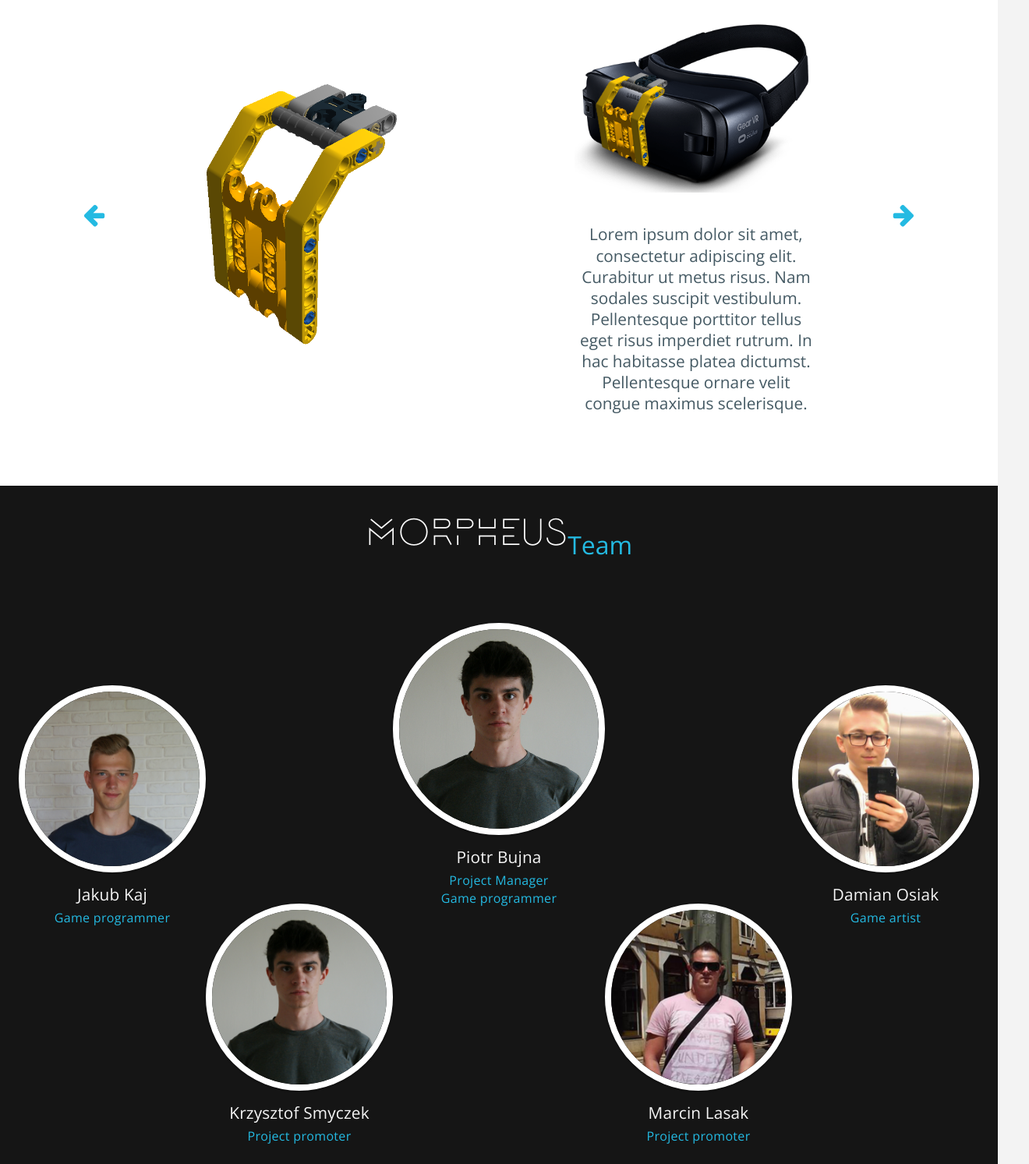
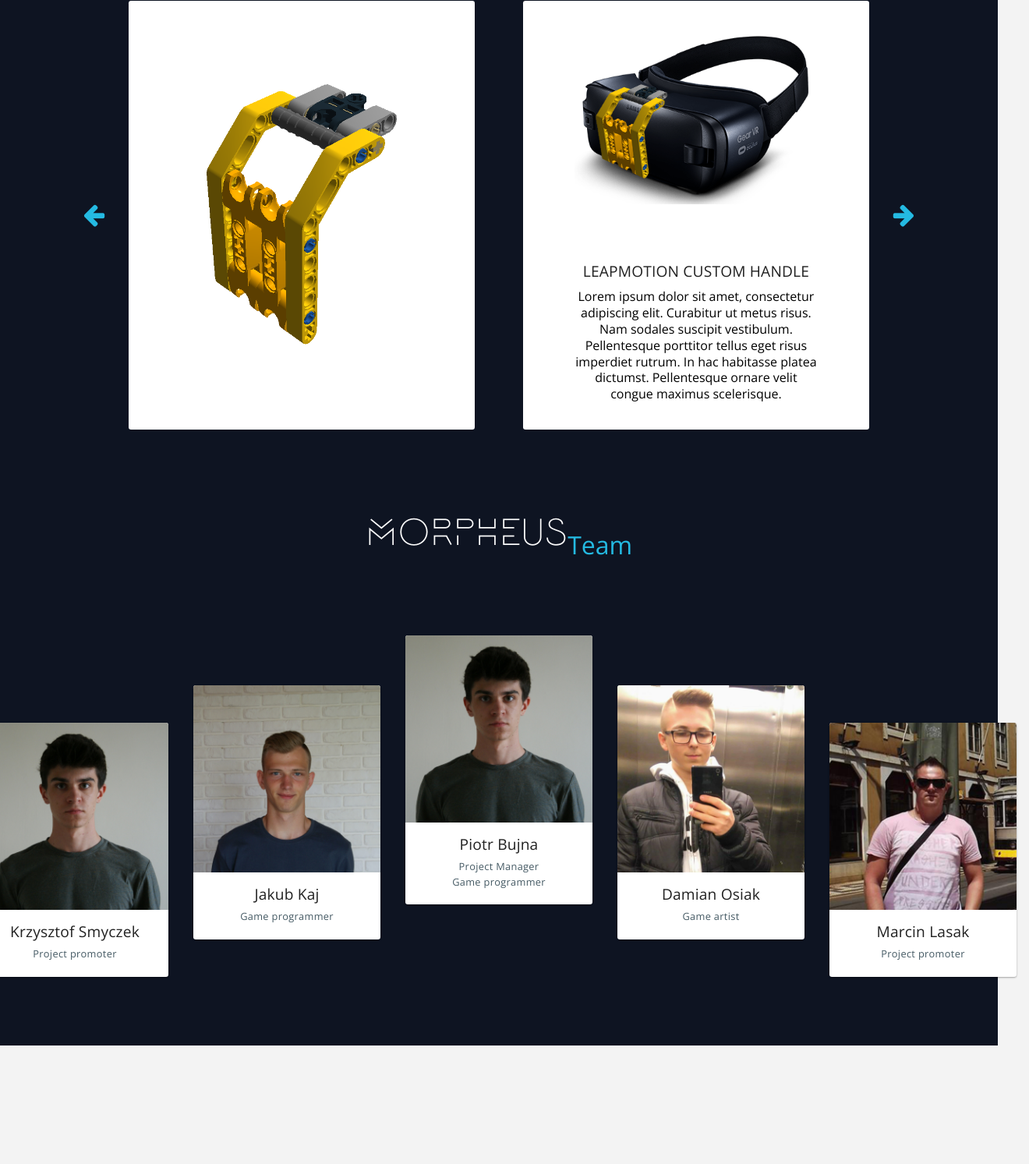
Before and after one commit to pszyrek/morpheusproject_page, a website: page app/index.html in a window 1280 px wide. Shown: the part 2767-4260 px from the top of the page at 78% size, 1320 px wide, since content can reach past the window. After the commit the page ends 4108 px from the top, so only its background shows below. Drawn offline with nearby package versions, Linux system fonts and the light colour scheme; files that its build step writes are made by us from their sources; files whose address does not match are found by name.

Commit message:
customize team-section, few little corection

```diff
--- a/app/assets/scripts/main.js
+++ b/app/assets/scripts/main.js
@@ -1 +1 @@
-function plusSlides(e){showSlides(slideIndex+=e)}function currentSlide(e){showSlides(slideIndex=e)}function showSlides(e){var s,l=document.getElementsByClassName("step");for(e>l.length&&(slideIndex=1),e<1&&(slideIndex=l.length),s=0;s<l.length;s++)l[s].style.display="none";l[slideIndex-1].style.display="flex"}window.addEventListener("scroll",function(e){var s=this.pageYOffset,l=document.getElementsByClassName("header__navbar-item");if(s>=100){document.getElementById("header").classList.add("bg-col-tertiary");for(var t=0;t<l.length;t++)l[t].classList.add("bg-item")}else{document.getElementById("header").classList.remove("bg-col-tertiary");for(var t=0;t<l.length;t++)l[t].classList.remove("bg-item")}}),window.sr=ScrollReveal({reset:!0}),sr.reveal(".link-section__container__tab",300);var slideIndex=1;showSlides(slideIndex);
+function plusSlides(e){showSlides(slideIndex+=e)}function currentSlide(e){showSlides(slideIndex=e)}function showSlides(e){var s,t=document.getElementsByClassName("step");for(e>t.length&&(slideIndex=1),e<1&&(slideIndex=t.length),s=0;s<t.length;s++)t[s].style.display="none";t[slideIndex-1].style.display="flex"}window.addEventListener("scroll",function(e){var s=this.pageYOffset,t=document.getElementsByClassName("header__navbar-item");if(s>=100){document.getElementById("header").classList.add("bg-col-tertiary");for(var l=0;l<t.length;l++)t[l].classList.add("bg-item")}else{document.getElementById("header").classList.remove("bg-col-tertiary");for(var l=0;l<t.length;l++)t[l].classList.remove("bg-item")}}),window.sr=ScrollReveal({reset:!0}),sr.reveal(".link-section__container__tab",300),sr.reveal(".team-section__list-item__tab",300);var slideIndex=1;showSlides(slideIndex);
--- a/app/index.html
+++ b/app/index.html
@@ -108,10 +108,10 @@
             </div>
         </section>
 
-        <section class="bg-col-w">
+        <section class="bg-col-primary">
             <div class="handle-section w-10">
                 <div class="section-heading flex fj-center">
-                    <span class="section-heading__brand font-primary col-tertiary">MORPHEUS</span>
+                    <span class="section-heading__brand font-primary col-w">MORPHEUS</span>
                     <span class="section-heading__title col-accent">Handle</span>
                 </div>
                 <div class="handle-section__carousel">
@@ -193,8 +193,11 @@
                     </div>
                     <div class="handle-section__carousel-content right-tab w-5 bg-col-w">
                         <img src="./img/gearvr-handle.png">
-                        <div class="description col-quaternary">
-                            Lorem ipsum dolor sit amet, consectetur adipiscing elit. Curabitur ut metus risus. Nam sodales suscipit vestibulum. Pellentesque porttitor tellus eget risus imperdiet rutrum. In hac habitasse platea dictumst. Pellentesque ornare velit congue maximus scelerisque.
+                        <div class="description">
+                            <span class="body-1">LEAPMOTION CUSTOM HANDLE</span>
+                            <div class="description-text">
+                                Lorem ipsum dolor sit amet, consectetur adipiscing elit. Curabitur ut metus risus. Nam sodales suscipit vestibulum. Pellentesque porttitor tellus eget risus imperdiet rutrum. In hac habitasse platea dictumst. Pellentesque ornare velit congue maximus scelerisque.
+                            </div>
                         </div>
                     </div>
                     <div class="arrow">
@@ -204,7 +207,7 @@
             </div>
         </section>
 
-        <section class="team-section bg-col-tertiary flex flex-column fa-center w-12-x">
+        <section class="team-section bg-col-primary flex flex-column fa-center w-12-x">
             <div class="section-heading flex fj-center">
                 <span class="section-heading__brand col-w font-primary">
                     MORPHEUS
@@ -216,30 +219,40 @@
 
             <ul class="team-section__list flex fj-center">
                 <li class="team-section__list-item">
-                    <img class="team-section__list-item_picture" src="./img/profile_photo_kaj.jpg" alt="profile_photo_bujna">
-                    <h5 class="body-1">Jakub Kaj</h5>
-                    <p class="caption">Game programmer</p>
+                    <div class="team-section__list-item__tab">
+                        <img class="team-section__list-item_picture" src="./img/profile_photo_bujna.jpg" alt="profile_photo_bujna">
+                        <h5 class="body-1">Piotr Bujna</h5>
+                        <p class="caption">Project Manager</p>
+                        <p class="caption">Game programmer</p>
+                    </div>
                 </li>
                 <li class="team-section__list-item">
-                    <img class="team-section__list-item_picture" src="./img/profile_photo_bujna.jpg" alt="profile_photo_bujna">
-                    <h5 class="body-1">Krzysztof Smyczek</h5>
-                    <p class="caption">Project promoter</p>
+                    <div class="team-section__list-item__tab">
+                        <img class="team-section__list-item_picture" src="./img/profile_photo_kaj.jpg" alt="profile_photo_bujna">
+                        <h5 class="body-1">Jakub Kaj</h5>
+                        <p class="caption">Game programmer</p>
+                    </div>
                 </li>
                 <li class="team-section__list-item">
-                    <img class="team-section__list-item_picture" src="./img/profile_photo_bujna.jpg" alt="profile_photo_bujna">
-                    <h5 class="body-1">Piotr Bujna</h5>
-                    <p class="caption">Project Manager</p>
-                    <p class="caption">Game programmer</p>
+                    <div class="team-section__list-item__tab">
+                        <img class="team-section__list-item_picture" src="./img/profile_photo_osiak.jpg" alt="profile_photo_bujna">
+                        <h5 class="body-1">Damian Osiak</h5>
+                        <p class="caption">Game artist</p>
+                    </div>
                 </li>
                 <li class="team-section__list-item">
-                    <img class="team-section__list-item_picture" src="./img/profile_photo_lasak.jpg" alt="profile_photo_bujna">
-                    <h5 class="body-1">Marcin Lasak</h5>
-                    <p class="caption">Project promoter</p>
+                    <div class="team-section__list-item__tab">
+                        <img class="team-section__list-item_picture" src="./img/profile_photo_bujna.jpg" alt="profile_photo_bujna">
+                        <h5 class="body-1">Krzysztof Smyczek</h5>
+                        <p class="caption">Project promoter</p>
+                    </div>
                 </li>
                 <li class="team-section__list-item">
-                    <img class="team-section__list-item_picture" src="./img/profile_photo_osiak.jpg" alt="profile_photo_bujna">
-                    <h5 class="body-1">Damian Osiak</h5>
-                    <p class="caption">Game artist</p>
+                    <div class="team-section__list-item__tab">
+                        <img class="team-section__list-item_picture" src="./img/profile_photo_lasak.jpg" alt="profile_photo_bujna">
+                        <h5 class="body-1">Marcin Lasak</h5>
+                        <p class="caption">Project promoter</p>
+                    </div>
                 </li>
             </ul>
         </section>
--- a/app/sass/components/team-section.scss
+++ b/app/sass/components/team-section.scss
@@ -48,7 +48,6 @@
 
                 &-single-photo {
                     height: 20rem;
-                    border-radius: 10rem;
                     box-sizing: border-box;
                     border: solid .5rem white;
                     box-shadow: 0px 6px 14px 0px rgba(0, 0, 0, 0.26);
@@ -56,7 +55,6 @@
 
                 &-double-photo {
                     height: 18rem;
-                    border-radius: 10rem;
                     box-sizing: border-box;
                     border: solid .5rem white;
                     box-shadow: 0px 6px 14px 0px rgba(0, 0, 0, 0.26);
@@ -82,7 +80,6 @@
 
                 &-double-photo-small {
                     height: 13rem;
-                    border-radius: 10rem;
                     box-sizing: border-box;
                     border: solid .5rem white;
                     box-shadow: 0px 6px 14px 0px rgba(0, 0, 0, 0.26);
--- a/app/sass/sections/handle-section.scss
+++ b/app/sass/sections/handle-section.scss
@@ -42,8 +42,15 @@
 			display: flex;
 			justify-content: center;
 			align-items: center;
+			flex-direction: column;
+		}
+
+		.description-text {
+			display: flex;
+			justify-content: center;
+			align-items: center;
 			text-align: center;
-			font-size: 1.3rem;
+			font-size: 1rem;
 			line-height: 1.3;
 			font-weight: 300;
 			padding: 0 4rem 0 4rem;
--- a/app/sass/sections/link-section.scss
+++ b/app/sass/sections/link-section.scss
@@ -22,6 +22,7 @@
         margin: 2rem 0 2rem 0;
         border-radius: .2rem;
         transition: all 0.3s cubic-bezier(.25,.8,.25,1);
+        box-shadow: 0 1px 3px rgba(0,0,0,0.12), 0 1px 2px rgba(0,0,0,0.24);
         bottom: 0px;
         cursor: pointer;
 
--- a/app/sass/sections/team-section.scss
+++ b/app/sass/sections/team-section.scss
@@ -9,31 +9,53 @@
     &__list-item {
         text-align: center;
 
-        &:nth-child(2),
+        &:nth-child(1) {
+            order: 3;
+        }
+        &:nth-child(2) {
+            order: 2;
+        }
+        &:nth-child(3) {
+            order: 4;
+        }
         &:nth-child(4) {
-            margin-top: 360px;
+            order: 1;
+        }
+        &:nth-child(5) {
+            order: 5;
         }
 
-        &:nth-child(1),
+        &:nth-child(2),
+        &:nth-child(3) {
+            margin: 4rem 0 0 0;
+        }
+
+        &:nth-child(4),
         &:nth-child(5) {
-            margin-top: 80px;
+            margin: 7rem 0 0 0;
+        }
+
+        &__tab {
+            position: relative;
+            padding: 0 0 1rem 0;
+            margin: 1rem;
+            background: white;
+            border-radius: .2rem;
+            overflow: hidden;
+            box-shadow: 0 1px 3px rgba(0,0,0,0.12), 0 1px 2px rgba(0,0,0,0.24);
+            transition: all 0.3s cubic-bezier(.25,.8,.25,1);
+            bottom: 0px;
+            cursor: pointer;
+        }
+
+        &__tab:hover {
+            box-shadow: 0 14px 28px rgba(0,0,0,0.25), 0 10px 10px rgba(0,0,0,0.22);
+            bottom: 10px;
         }
 
         &_picture {
             margin-bottom: 10px;
             height: 15rem;
-            border-radius: 10rem;
-            box-sizing: border-box;
-            border: solid .5rem white;
-            box-shadow: 0 1px 3px rgba(0,0,0,0.12), 0 1px 2px rgba(0,0,0,0.24);
-            transition: all 0.3s cubic-bezier(.25,.8,.25,1);
-
-            :nth-child(3) & {
-                height: 17rem;
-            }
-        }
-        &_picture:hover {
-        box-shadow: 0 10px 20px rgba(0,0,0,0.19), 0 6px 6px rgba(0,0,0,0.23);
         }
     }
 }
--- a/app/scripts/main.js
+++ b/app/scripts/main.js
@@ -17,6 +17,7 @@
 
 window.sr = ScrollReveal({ reset: true });
 sr.reveal('.link-section__container__tab', 300);
+sr.reveal('.team-section__list-item__tab', 300);
 
 var slideIndex = 1;
 showSlides(slideIndex);
```
Also changed, not shown: app/assets/index.html (+1 -1 lines), app/sass/layout/font-sizes.scss (+7 -7 lines), app/assets/styles/main.css.
